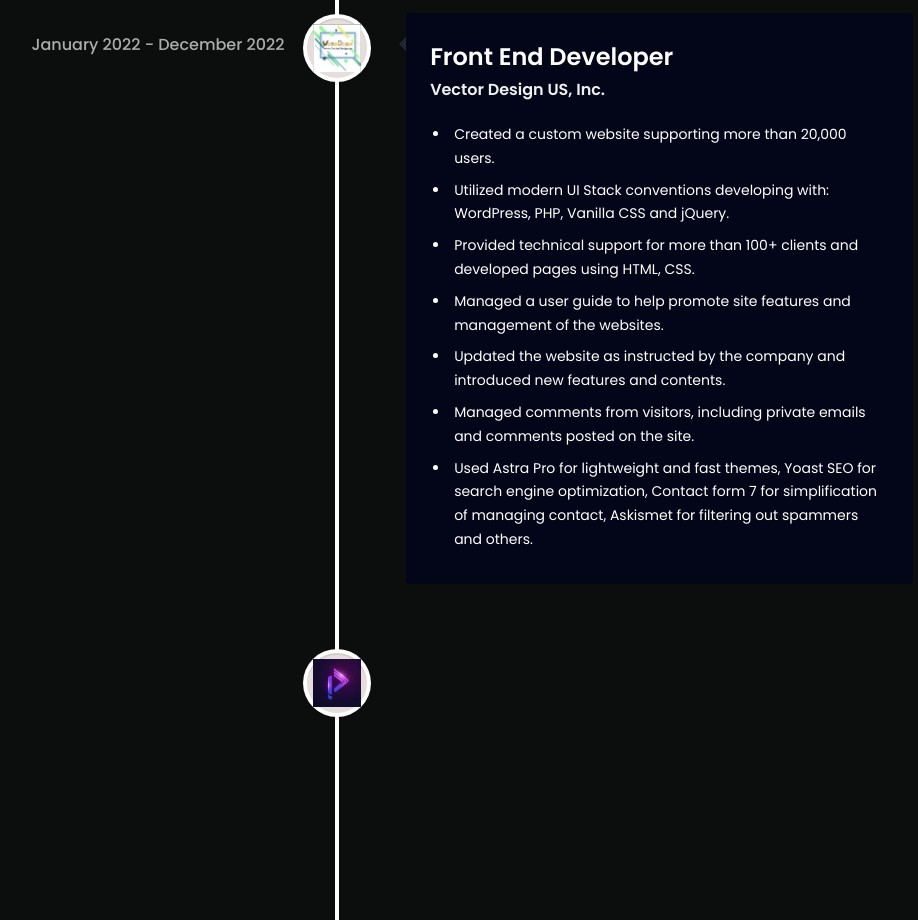
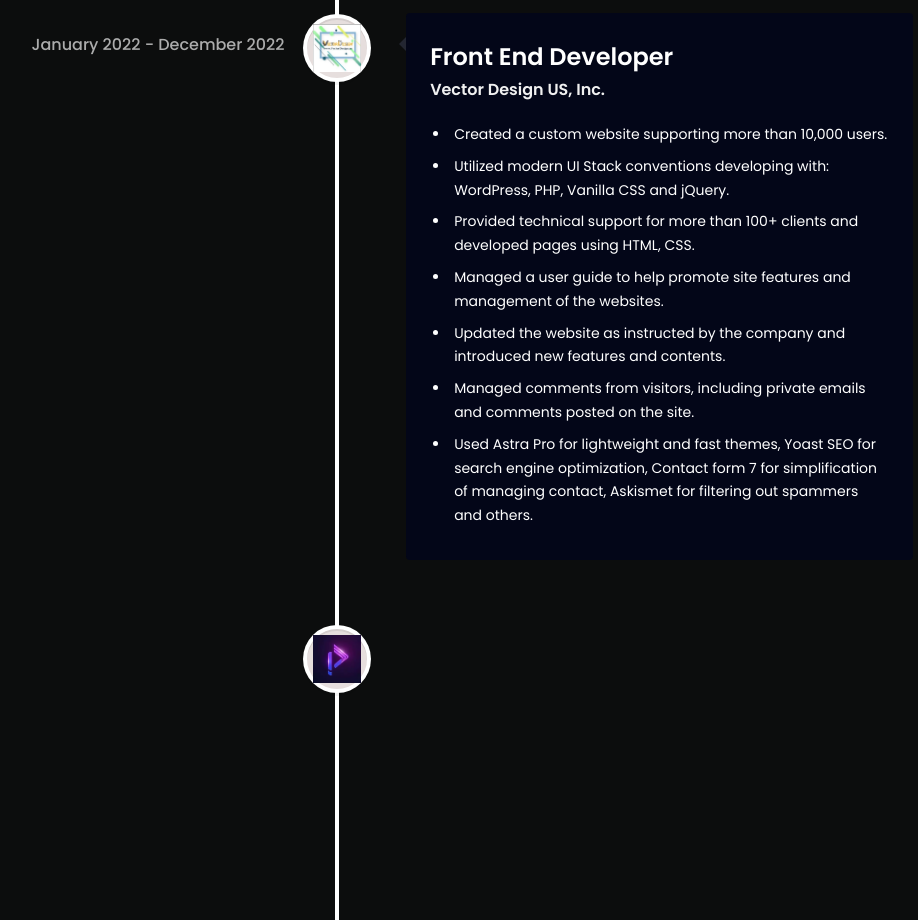
Before and after one commit to najrul04/portfolio_main, a React (Vite) app: page / in a window 1280 px wide. Shown: the part 2440-3360 px from the top of the page, without its empty margins (303-1221 px from the left). Built offline with nearby package versions, Linux system fonts and the light colour scheme.

Commit message:
edited experience

```diff
--- a/src/constants/index.js
+++ b/src/constants/index.js
@@ -24,7 +24,7 @@ const experiences = [
     iconBg: "#E6DEDD",
     date: "January 2022 - December 2022",
     points: [
-      "Created a custom website supporting more than 20,000 users.",
+      "Created a custom website supporting more than 10,000 users.",
       "Utilized modern UI Stack conventions developing with: WordPress, PHP, Vanilla CSS and jQuery.",
       "Provided technical support for more than 100+ clients and developed pages using HTML, CSS.",
       "Managed a user guide to help promote site features and management of the websites.",
```
